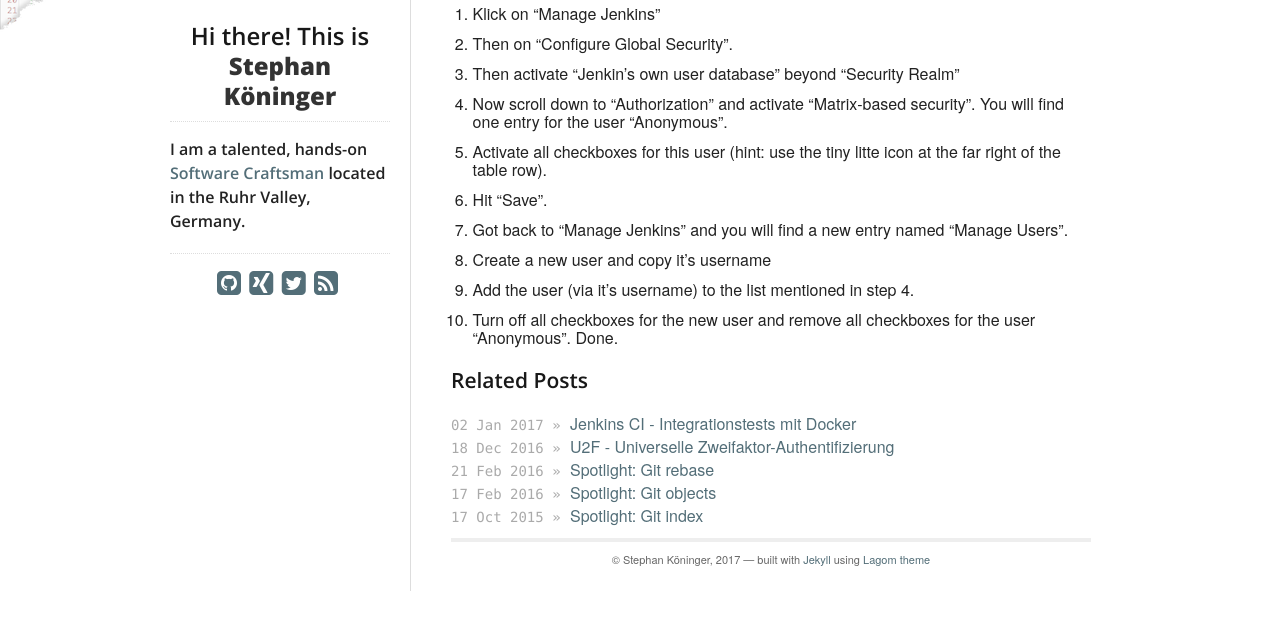
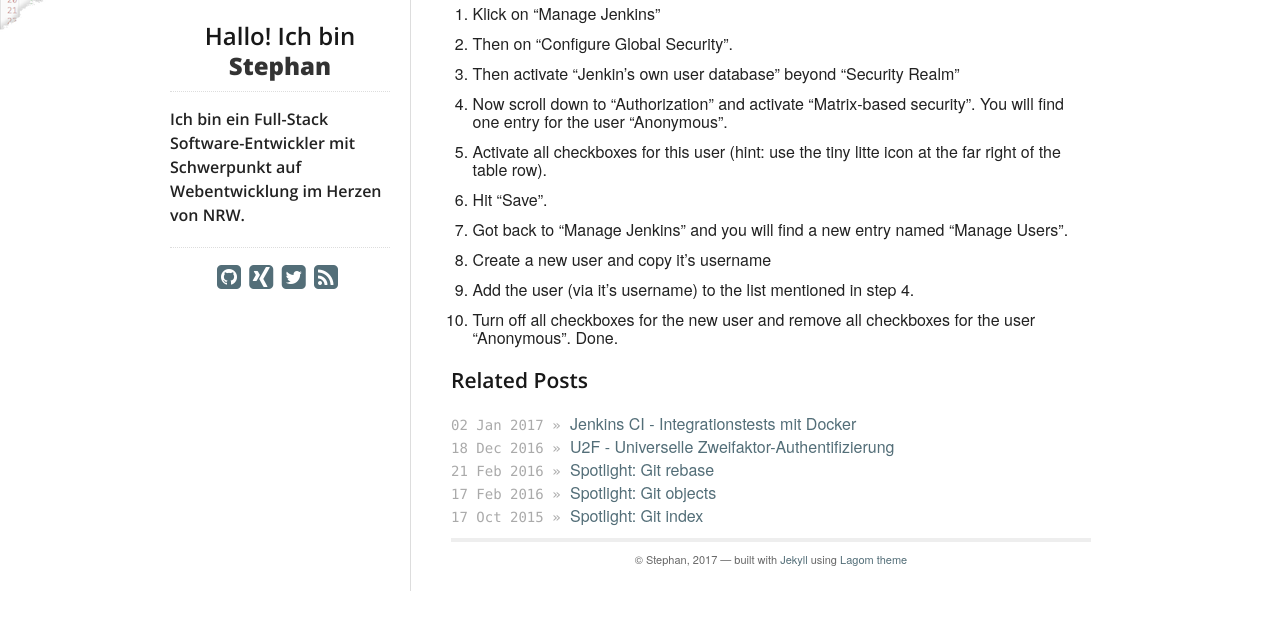
Before and after one commit to SteKoe/blog.stekoe.de, a Jekyll site: the page built from _posts/2013-07-08-enable-user-management-in-jenkins.md, in a window 1280 px wide, cut to the strip 226-856 px from the top of the page. Built offline with Jekyll 4.4.1, drawn with Linux system fonts in a browser that asks for light colours; nearby versions of some CDN libraries.

```diff
--- a/_data/theme.yml
+++ b/_data/theme.yml
@@ -6,10 +6,14 @@ social:
   gravatar: 5d135a7df271fe224b6a56a207bf4842
   xing: Stephan_Koeninger
 
-name: Stephan Köninger
+name: Stephan
 email: mail@stekoe.de
-tagline: "I am a talented, hands-on <a href=\"http://manifesto.softwarecraftsmanship.org/\">Software Craftsman</a> located in the Ruhr Valley, Germany."
+tagline: "Ich bin ein Full-Stack Software-Entwickler mit Schwerpunkt auf Webentwicklung im Herzen von NRW."
 
 google_analytics_key: UA-73591040-1
 
 show_atom_feed: true
+
+head:
+  description: "Ich bin ein Full-Stack Software-Entwickler mit Schwerpunkt auf Webentwicklung im Herzen von NRW."
+  image: "//www.gravatar.com/avatar/5d135a7df271fe224b6a56a207bf4842?s=200"
--- a/_includes/sidebar.html
+++ b/_includes/sidebar.html
@@ -6,7 +6,7 @@
     <img src="/logo.png" id="logo" alt="Blog logo"/>
     {% endif %}
   </a>
-  <h2>Hi there! This is <br><strong>{{ site.data.theme.name }}</strong></h2>
+  <h2>Hallo! Ich bin <br><strong>{{ site.data.theme.name }}</strong></h2>
   <div id="bio">
     <p>{{ site.data.theme.tagline }}</p>
   </div>
--- a/_layouts/default.html
+++ b/_layouts/default.html
@@ -6,23 +6,25 @@
 <head>
   <meta charset="utf-8">
   <meta name="viewport" content="width=device-width, initial-scale=1">
+
   <title>{{ site.data.theme.name }} - {{ page.title }}</title>
+
   <meta name="author" content="{{ site.data.theme.name }}" />
   <meta name="description" content="The blog of {{ site.data.theme.name }}" />
+  <meta property="og:title" content="{{ site.data.theme.name }} - {{ page.title }}">
+  <meta property="og:type" content="website">
+  <meta property="og:url" content="{{ site.url }}{{ page.url }}">
+  <meta property="og:image" content=" {{ site.data.theme.head.image }}">
+  <meta property="og:description" content=" {{ site.data.theme.head.description }}">
+
   <link rel="canonical" href="{{ site.url }}{{ page.url | replace:'index.html','' }}" />
-
-  <link href="//fonts.googleapis.com/css?family=Open+Sans:600,800" rel="stylesheet" type="text/css">
   <link rel="shortcut icon" href="/favicon.png">
   <link rel="alternate" type="application/atom+xml" title="{{ site.data.theme.name }}" href="{{site.url}}/atom.xml" />
 
   <link rel="stylesheet" href="/assets/css/all.css">
-  <link href="//maxcdn.bootstrapcdn.com/font-awesome/4.4.0/css/font-awesome.min.css" rel="stylesheet" integrity="sha256-k2/8zcNbxVIh5mnQ52A0r3a6jAgMGxFJFE2707UxGCk= sha512-ZV9KawG2Legkwp3nAlxLIVFudTauWuBpC10uEafMHYL0Sarrz5A7G79kXh5+5+woxQ5HM559XX2UZjMJ36Wplg==" crossorigin="anonymous">
+  <link href="//fonts.googleapis.com/css?family=Open+Sans:600,800" rel="stylesheet" type="text/css">
+  <link href="//maxcdn.bootstrapcdn.com/font-awesome/4.7.0/css/font-awesome.min.css" rel="stylesheet" integrity="sha384-wvfXpqpZZVQGK6TAh5PVlGOfQNHSoD2xbE+QkPxCAFlNEevoEH3Sl0sibVcOQVnN" crossorigin="anonymous">
 
-  <meta property="og:title" content="{{ site.data.theme.name }} - {{ page.title }}">
-  <meta property="og:type" content="website">
-  <meta property="og:url" content="{{ site.url }}{{ page.url }}">
-  <meta property="og:image" content="//www.gravatar.com/avatar/5d135a7df271fe224b6a56a207bf4842?s=200">
-  <meta property="og:description" content="This is a blog about software. Written by a talented, hands-on Software Craftsman located in the Ruhr Valley, Germany.">
 </head>
 <body>
   <div class="container">
--- a/_layouts/post.html
+++ b/_layouts/post.html
@@ -9,7 +9,12 @@ layout: default
   </a>
 </p>
 
-<h1 class="title">{{page.title}}</h1>
+<h1 class="title">
+    {{page.title}}
+    {% if page.subtitle %}
+        <br><small>{{page.subtitle}}</small>
+    {% endif %}
+</h1>
 
 {% if page.tags or page.keywords %}
 <ul class="tag-list">
```
Also changed, not shown: _drafts/ocl.js.md (added, +54 -0 lines), _includes/css/screen.css (+9 -0 lines), images/0000-00-00-ocl.js/uml-example-2.png (added), images/0000-00-00-ocl.js/uml-example.png (added).
